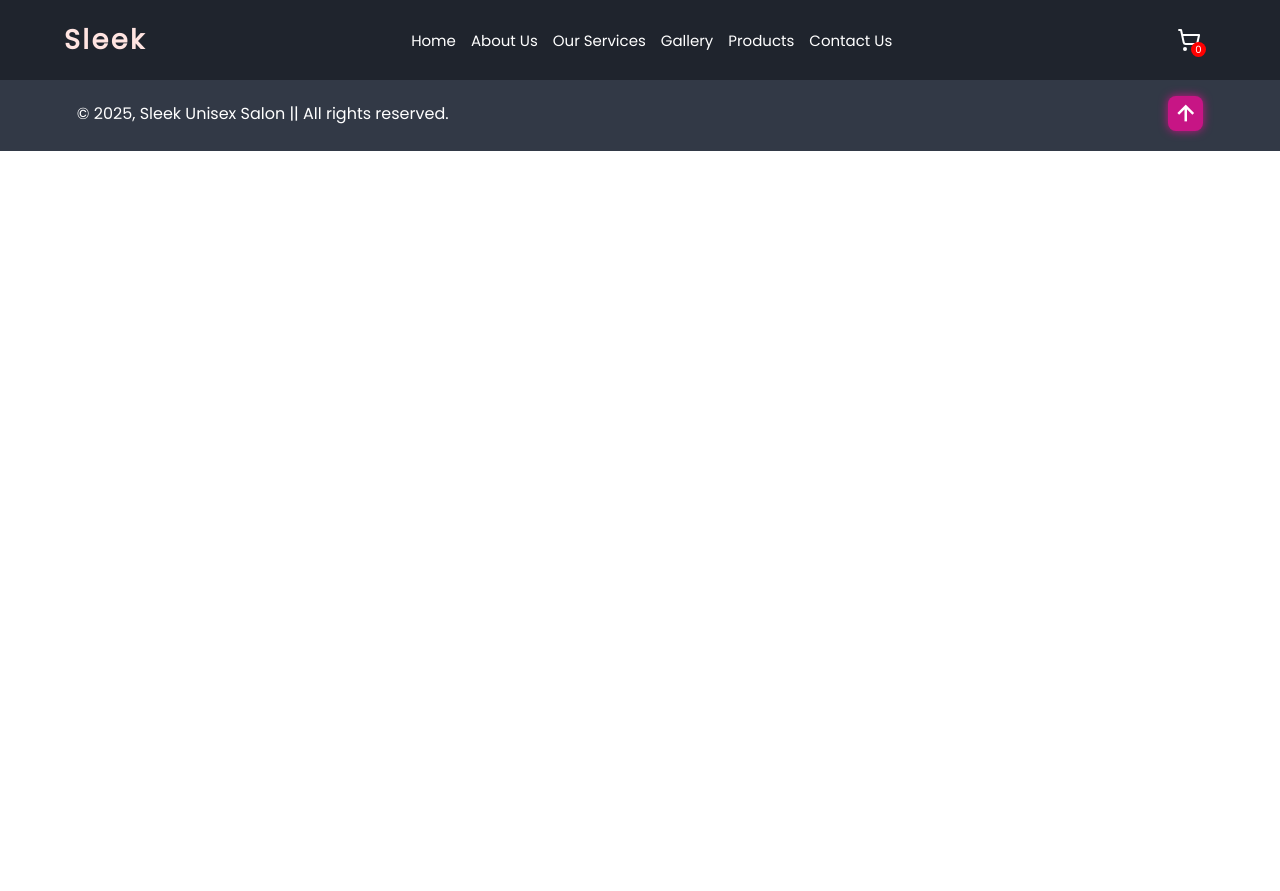
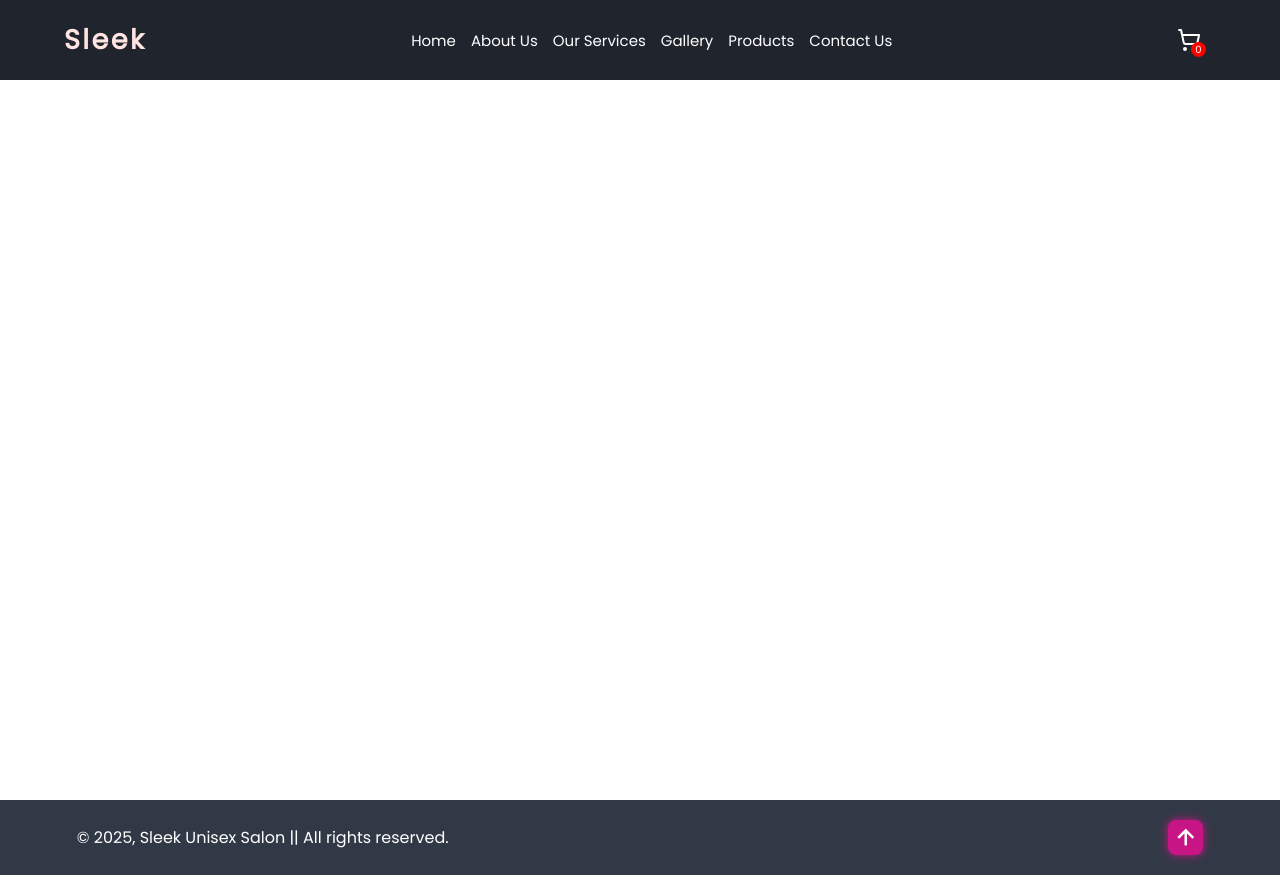
Before and after one commit to Dopetwist/Sleek-salon, a React (Vite) app: page /checkout in a window 1280 px wide. Before the commit the page ends 800 px from the top, so only its background shows below. Built offline with nearby package versions, Linux system fonts and the light colour scheme.

Commit message:
Handle Checkout page display content

```diff
--- a/src/pages/Checkout.jsx
+++ b/src/pages/Checkout.jsx
@@ -8,14 +8,14 @@ function Checkout({ cart }) {
         );
 
     return (
+        <section>
+            {total > 0 ?
+                <>
                     <div>
-            <h1>{JSON.stringify(cart)}</h1>
                         <h2> Checkout 🛒 </h2>
 
                         {cart.map((item) => (
                             <div key={item.id}>
-                    {console.log(item)}
-
                                 <h3>{item.title}</h3>
                                 <p>{item.description}</p>
                                 <p>Quantity: {item.quantity}</p>
@@ -25,6 +25,10 @@ function Checkout({ cart }) {
 
                         <h2>Total: ${total}</h2>
                     </div>
+                </>
+            : <h3> Your cart is empty. Add new items to checkout! </h3>
+            }
+        </section>
     )
 }
 
```
Lines whose indentation alone changed are shown as unchanged.
